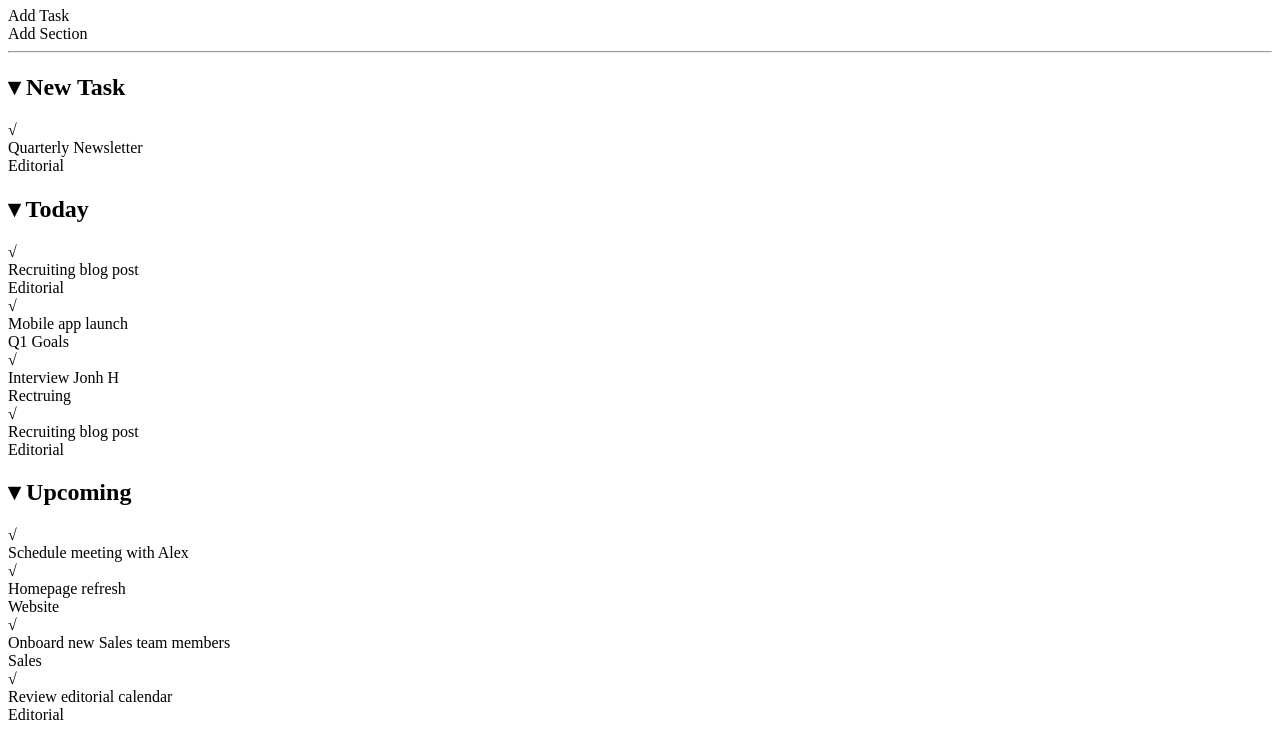
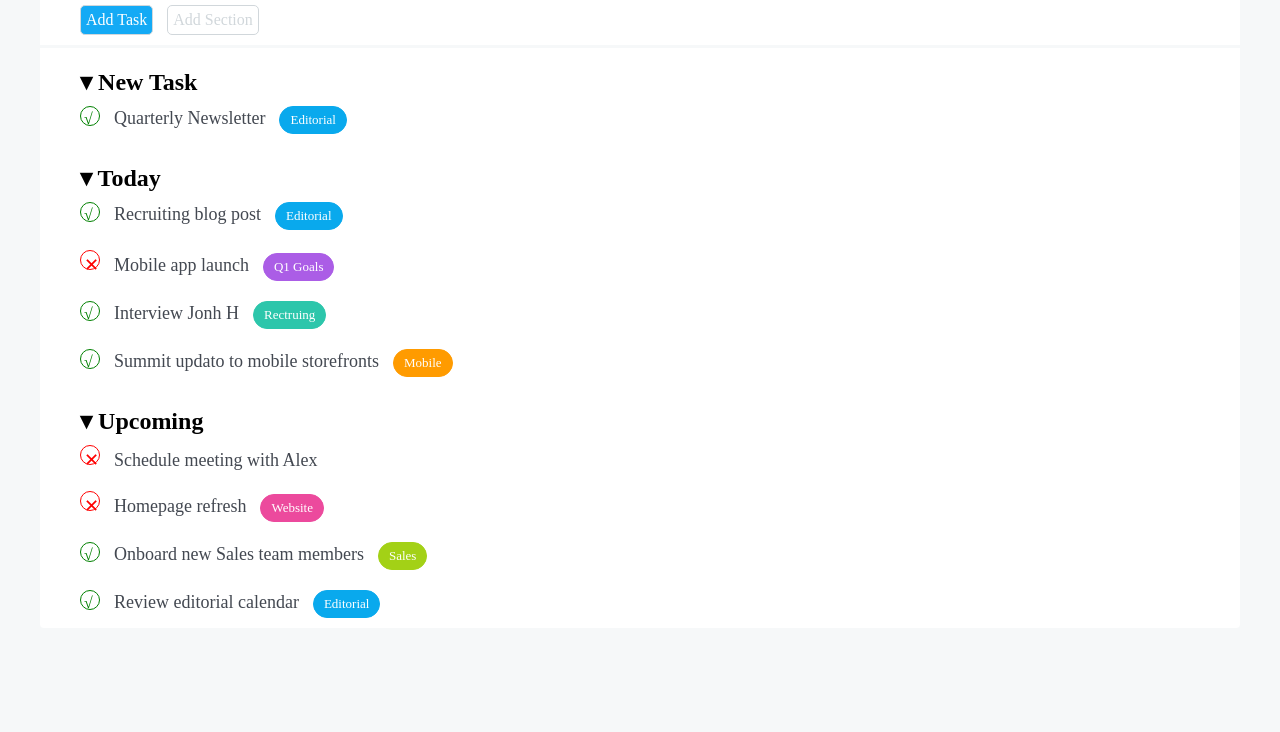
Before and after one commit to AndreaCatapano/html-css-toboolist, a plain HTML site: page index.html in a window 1280 px wide. Shown: the part 135-867 px from the top of the page. After the commit the page ends 800 px from the top, so only its background shows below. Drawn offline with Linux system fonts and the light colour scheme.

Commit message:
feat: improved style.css and corrected a few errors in the html

```diff
--- a/css/style.css
+++ b/css/style.css
@@ -0,0 +1,143 @@
+
+/*****Reset Section******/
+
+* {
+    margin: 0;
+    padding: 0;
+    box-sizing: border-box;
+}
+
+/*****General Option******/
+
+body{
+    background-color: rgba(246, 248, 249, 1) ;
+}
+
+.mpb-deafult{
+    margin-bottom: 20px ;
+    margin-left: 40px;
+}
+
+/*****Header Section******/
+
+
+.header-cointainer{
+    background-color: rgba(255, 255, 255, 1);
+    height: 100px;
+    margin-bottom: 30px;
+}
+
+
+h1{
+    display: inline-block;
+}
+
+
+/*****Main Section******/
+
+.main-cointainer{
+    background-color: rgba(255, 255, 255, 1);
+    margin: 0 auto;
+    max-width: 1200px;
+    border-radius: 4px;
+}
+
+
+
+.add-button{
+    display: inline-block;
+    border: 1px solid rgba(209, 215, 219, 1);
+    border-radius: 5px;
+    padding: 5px;
+    margin: 10px 5px 10px;
+}
+
+#task{
+    background-color: rgba(20, 170, 245, 1);
+    color: rgba(255, 255, 255, 1);
+    margin-left: 40px;
+}
+
+#section{
+    color: rgba(209, 215, 219, 1);
+}
+
+hr{
+    border: none;
+    border-top: 3px solid rgba(246, 248, 249, 1);
+
+    margin-bottom: 20px;
+}
+
+/*****To Do Line Section******/
+
+.todo-line{
+    padding: 10px 0;
+}
+
+.check-mark-positive{
+    width: 20px;
+    height: 20px;
+    color: green;
+    display: inline-block;
+    border: 1px solid green;
+    border-radius: 50%;
+    padding: 3px;
+}
+
+.check-mark-negative{
+    width: 20px;
+    height: 20px;
+    color: red;
+    display: inline-block;
+    border: 1px solid red;
+    border-radius: 50%;
+    font-size: large;
+    padding: 3px;
+}
+
+.todo-line-text{
+    display: inline-block;
+    font-size: large;
+    color: rgba(67, 72, 81, 1);
+    margin: 0 10px;
+}
+
+.todo-tag {
+    display: inline-block;
+    border: 1px solid;
+    border-radius: 15px;
+    padding: 5px 10px;
+    font-size: small;
+    color: white;
+}
+
+.editorial {
+    background-color: rgba(9, 169, 237, 1);
+    border-color: rgba(9, 169, 237, 1);
+}
+
+.q1-goals {
+    background-color:rgba(171, 93, 230, 1);
+    border-color: rgba(171, 93, 230, 1);
+}
+
+.rectruing{
+    background-color: rgba(44, 198, 171, 1);
+    border-color: rgba(44, 198, 171, 1);
+}
+
+.mobile{
+    background-color: rgba(255, 155, 0, 1);
+    border-color: rgba(255, 155, 0, 1);
+}
+
+.website{
+    background-color: rgba(236, 74, 157, 1);
+    border-color: rgba(236, 74, 157, 1);
+}
+
+.sales{
+    background-color:rgba(163, 209, 22, 1) ;
+    border-color: rgba(163, 209, 22, 1);
+}
--- a/index.html
+++ b/index.html
@@ -12,7 +12,7 @@
 
     <header>
         <div class="header-cointainer">
-            <img src="img/Logo.png" alt="logo boolean">
+            <img class="logo" src="img/Logo.png" alt="logo boolean">
             <h1>Toboolist</h1>
         </div>
     </header>
@@ -20,11 +20,12 @@
     <main>
         <div class="main-cointainer">
 
-            <div class="mpb-deafult">
-                <div class="add-button" id="Task">Add Task</div>
-                <div class="add-button" id="Section">Add Section</div>
-                <hr>
+            <div>
+                <div class="add-button" id="task">Add Task</div>
+                <div class="add-button" id="section">Add Section</div>
             </div>
+
+            <hr>
 
             <div class="mpb-deafult">
                 <h2>&#9662; New Task</h2>
@@ -43,7 +44,7 @@
                     <div class="todo-tag editorial">Editorial</div>
                 </div>
                 <div class="todo-line">
-                    <div class="check-mark-negative">&#8730;</div>
+                    <div class="check-mark-negative"> &#10005;</div>
                     <div class="todo-line-text">Mobile app launch</div>
                     <div class="todo-tag q1-goals">Q1 Goals</div>
                 </div>
@@ -54,19 +55,19 @@
                 </div>
                 <div class="todo-line">
                     <div class="check-mark-positive">&#8730;</div>
-                    <div class="todo-line-text">Recruiting blog post</div>
-                    <div class="todo-tag editorial">Editorial</div>
+                    <div class="todo-line-text">Summit updato to mobile storefronts</div>
+                    <div class="todo-tag mobile">Mobile</div>
                 </div>
             </div>
 
             <div class="mpb-deafult">
                 <h2>&#9662; Upcoming</h2>
                 <div class="todo-line">
-                    <div class="check-mark-negative">&#8730;</div>
+                    <div class="check-mark-negative">&#10005;</div>
                     <div class="todo-line-text">Schedule meeting with Alex</div>
                 </div>
                 <div class="todo-line">
-                    <div class="check-mark-negative">&#8730;</div>
+                    <div class="check-mark-negative">&#10005;</div>
                     <div class="todo-line-text">Homepage refresh</div>
                     <div class="todo-tag website">Website</div>
                 </div>
```
